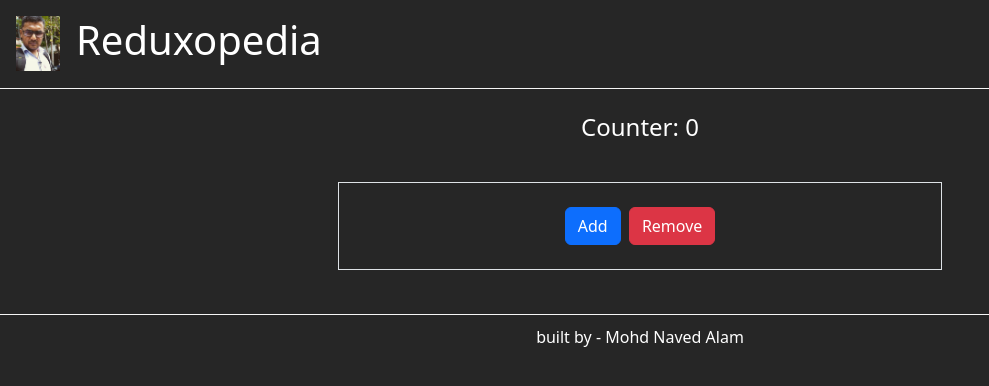
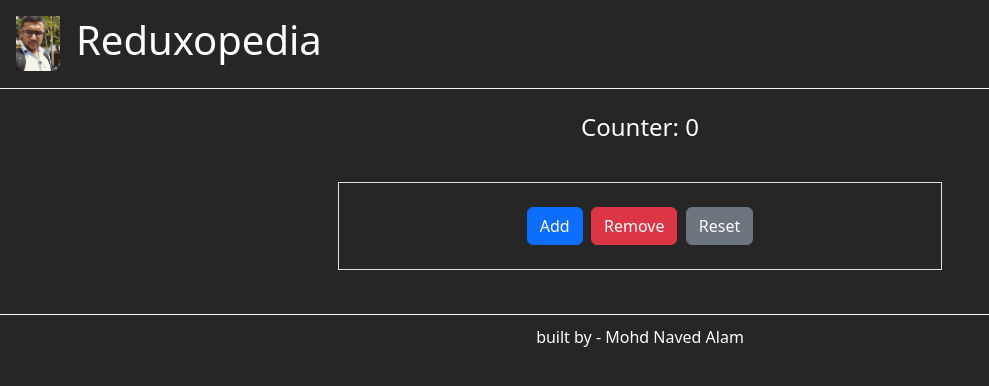
Before and after one commit to mohdnavedalam/reduxopedia, a React (Create React App) app: page / in a window 1280 px wide. Shown: the top 386 px of the page, without its empty margins (0-989 px from the left). Built offline with nearby package versions, Linux system fonts and the light colour scheme.

Commit message:
dispatching action from react component - added reset button

```diff
--- a/src/Components/Counter.tsx
+++ b/src/Components/Counter.tsx
@@ -1,5 +1,5 @@
 import { useSelector, useDispatch } from "react-redux";
-import {increment, decrement} from '../redux/slice/CounterSlice';
+import {increment, decrement, reset} from '../redux/slice/CounterSlice';
 
 const Counter = () => {
     const count = useSelector((state: any) => state.counterStore.count);
@@ -13,6 +13,8 @@ const Counter = () => {
                         <button className="btn btn-primary" onClick={() => dispatch(increment())}>Add</button>
                         &nbsp;&nbsp;
                         <button className="btn btn-danger" onClick={() => dispatch(decrement())}>Remove</button>
+                        &nbsp;&nbsp;
+                        <button className="btn btn-secondary" onClick={() => dispatch(reset())}>Reset</button>
                     </div>
                 </div>
             </div>
--- a/src/redux/slice/CounterSlice.ts
+++ b/src/redux/slice/CounterSlice.ts
@@ -13,8 +13,11 @@ export const CounterSlice = createSlice({
         decrement: (state: any) => {
             state.count--;
         },
+        reset: (state: any) => {
+            state.count = 0;
+        },
     }
 });
 
-export const {increment, decrement} = CounterSlice.actions;
+export const {increment, decrement, reset} = CounterSlice.actions;
 export const counterReducer = CounterSlice.reducer;
```
